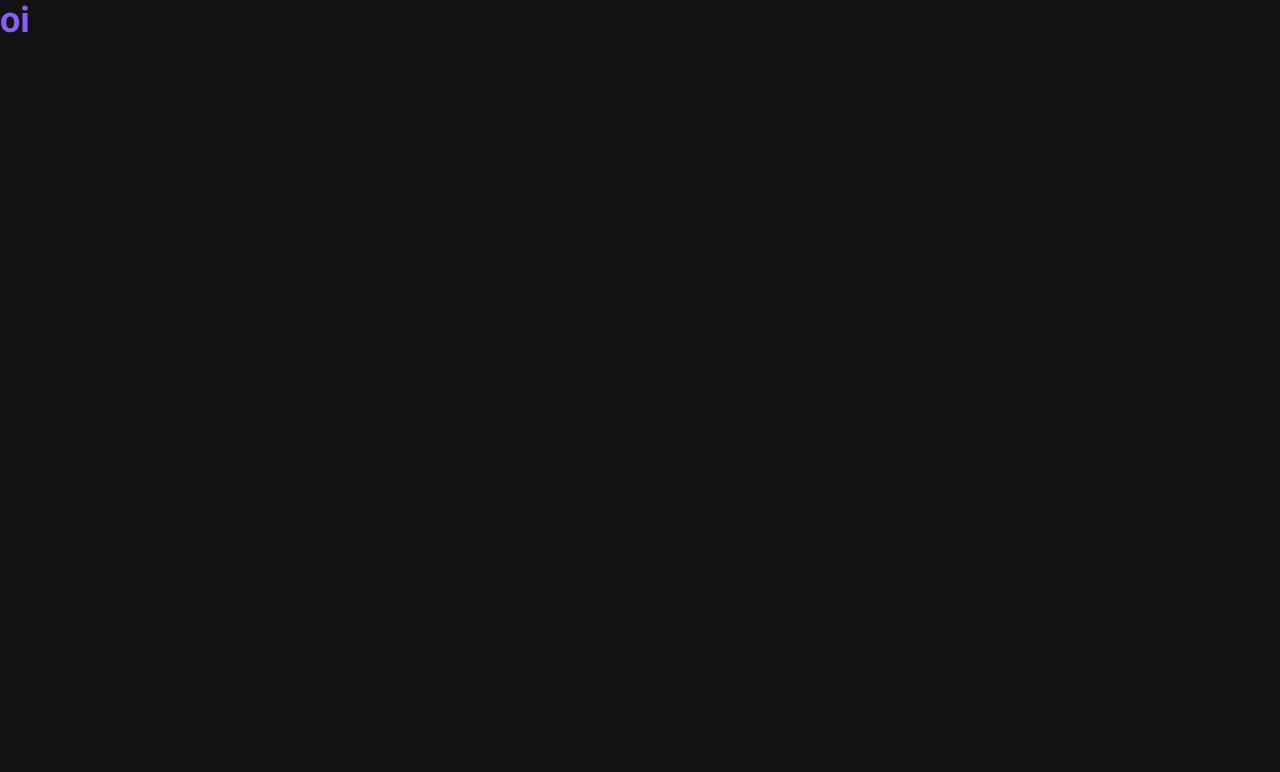
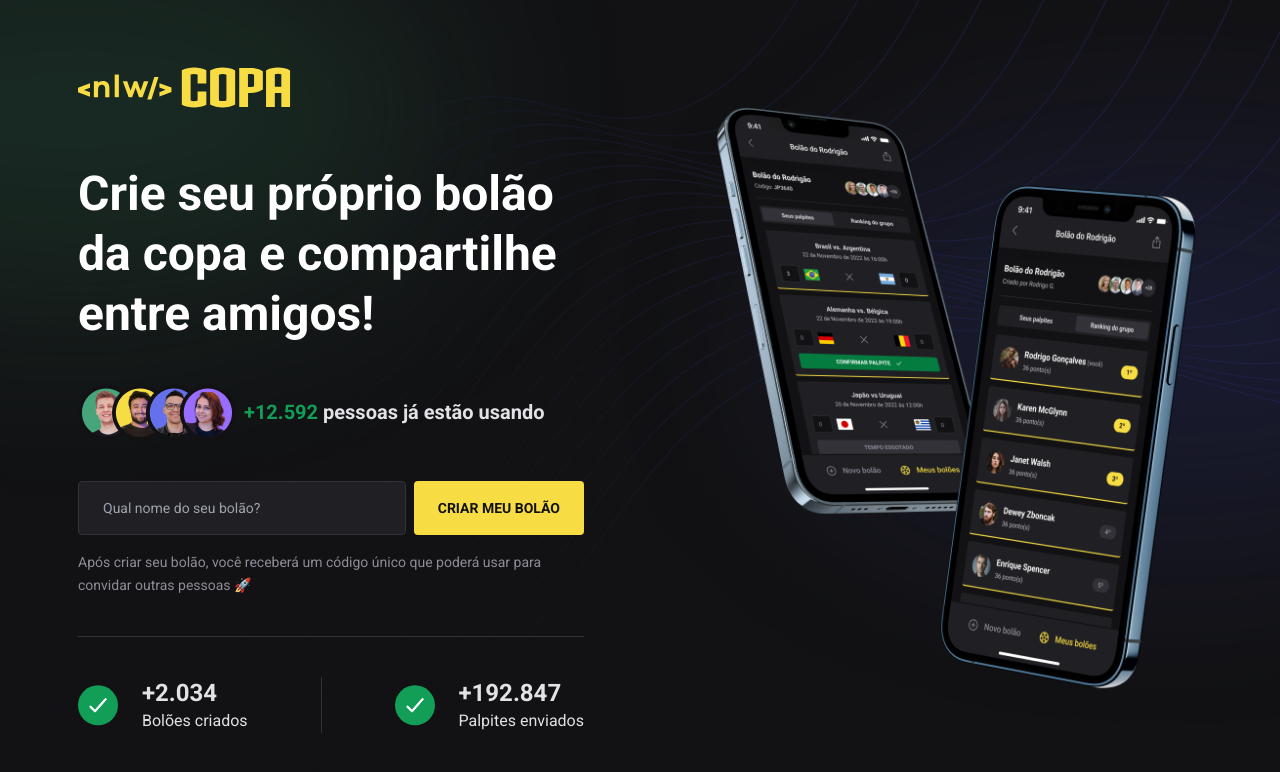
Before and after one commit to JuanPabllo/nlw-copa, a Next.js app in the folder frontend/: page / in a window 1280 px wide. Shown: the top 772 px of the page. Built offline with nearby package versions, Linux system fonts and the light colour scheme.

Commit message:
chore: create landing page

```diff
--- a/frontend/src/pages/_document.tsx
+++ b/frontend/src/pages/_document.tsx
@@ -15,7 +15,7 @@ export default function Document() {
           rel="stylesheet"
         />
       </Head>
-      <body className="bg-gray-900">
+      <body className="bg-gray-900 bg-app bg-no-repeat bg-cover">
         <Main />
         <NextScript />
       </body>
--- a/frontend/src/pages/index.tsx
+++ b/frontend/src/pages/index.tsx
@@ -1,3 +1,67 @@
+import Image from 'next/image';
+import Avatars from '../assets/avatares.png';
+import Check from '../assets/check.svg';
+import Logo from '../assets/logo.svg';
+import Phones from '../assets/phones.png';
+
 export default function Home() {
-  return <h1 className="text-violet-500 font-bold text-4xl">oi</h1>;
+  return (
+    <div className="max-w-[1124px] h-screen mx-auto grid grid-cols-2 items-center gap-28">
+      <main>
+        <Image src={Logo} alt="NLW copa" quality={100} />
+
+        <h1 className="mt-14 text-white text-5xl font-bold leading-tight">
+          Crie seu próprio bolão da copa e compartilhe entre amigos!
+        </h1>
+
+        <div className="mt-10 flex items-center gap-2">
+          <Image src={Avatars} alt="Usuarios" quality={100} />
+          <strong className="text-gray-100 text-xl">
+            <span className="text-ignite-500">+12.592</span> pessoas já estão
+            usando
+          </strong>
+        </div>
+
+        <form className="mt-10 flex gap-2">
+          <input
+            className="flex-1 px-6 py-4 rounded bg-gray-800 border border-gray-600 text-sm"
+            type="text"
+            required
+            placeholder="Qual nome do seu bolão?"
+          />
+          <button
+            className="bg-yellow-500 px-6 py-4 rounded font-bold text-gray-900 text-sm uppercase hover:bg-yellow-700"
+            type="submit"
+          >
+            Criar meu bolão
+          </button>
+        </form>
+
+        <p className="mt-4 text-sm text-gray-300 leading-relaxed">
+          Após criar seu bolão, você receberá um código único que poderá usar
+          para convidar outras pessoas 🚀
+        </p>
+
+        <div className="mt-10 pt-10 border-t border-gray-600 flex items-center justify-between text-gray-100">
+          <div className="flex items-center gap-6">
+            <Image src={Check} alt="Check" quality={100} />
+            <div className="flex flex-col">
+              <span className="font-bold text-2xl">+2.034</span>
+              <span>Bolões criados</span>
+            </div>
+          </div>
+          <div className="w-px h-14 bg-gray-600" />
+          <div className="flex items-center gap-6">
+            <Image src={Check} alt="Check" quality={100} />
+            <div className="flex flex-col">
+              <span className="font-bold text-2xl">+192.847</span>
+              <span>Palpites enviados</span>
+            </div>
+          </div>
+        </div>
+      </main>
+
+      <Image src={Phones} alt="Dois celulares exibindo o app" quality={100} />
+    </div>
+  );
 }
--- a/frontend/src/styles/global.css
+++ b/frontend/src/styles/global.css
@@ -1,3 +1,7 @@
 @tailwind base;
 @tailwind utilities;
 @tailwind components;
+
+body {
+  -webkit-font-smoothing: antialiased;
+}
--- a/frontend/tailwind.config.js
+++ b/frontend/tailwind.config.js
@@ -6,9 +6,23 @@ module.exports = {
       fontFamily: {
         sans: 'Roboto, sans-serif',
       },
+      backgroundImage: {
+        app: "url('/app-bg.png')",
+      },
       colors: {
         gray: {
+          100: '#E1E1E6',
+          300: '#8D8D99',
+          600: '#323238',
+          800: '#202024',
           900: '#121214',
+        },
+        yellow: {
+          500: '#F7DD43',
+          700: '#E5CD3D',
+        },
+        ignite: {
+          500: '#129E57',
         },
       },
     },
```
Also changed, not shown: frontend/public/app-bg.png (renamed from frontend/src/assets/app-bg.png).
